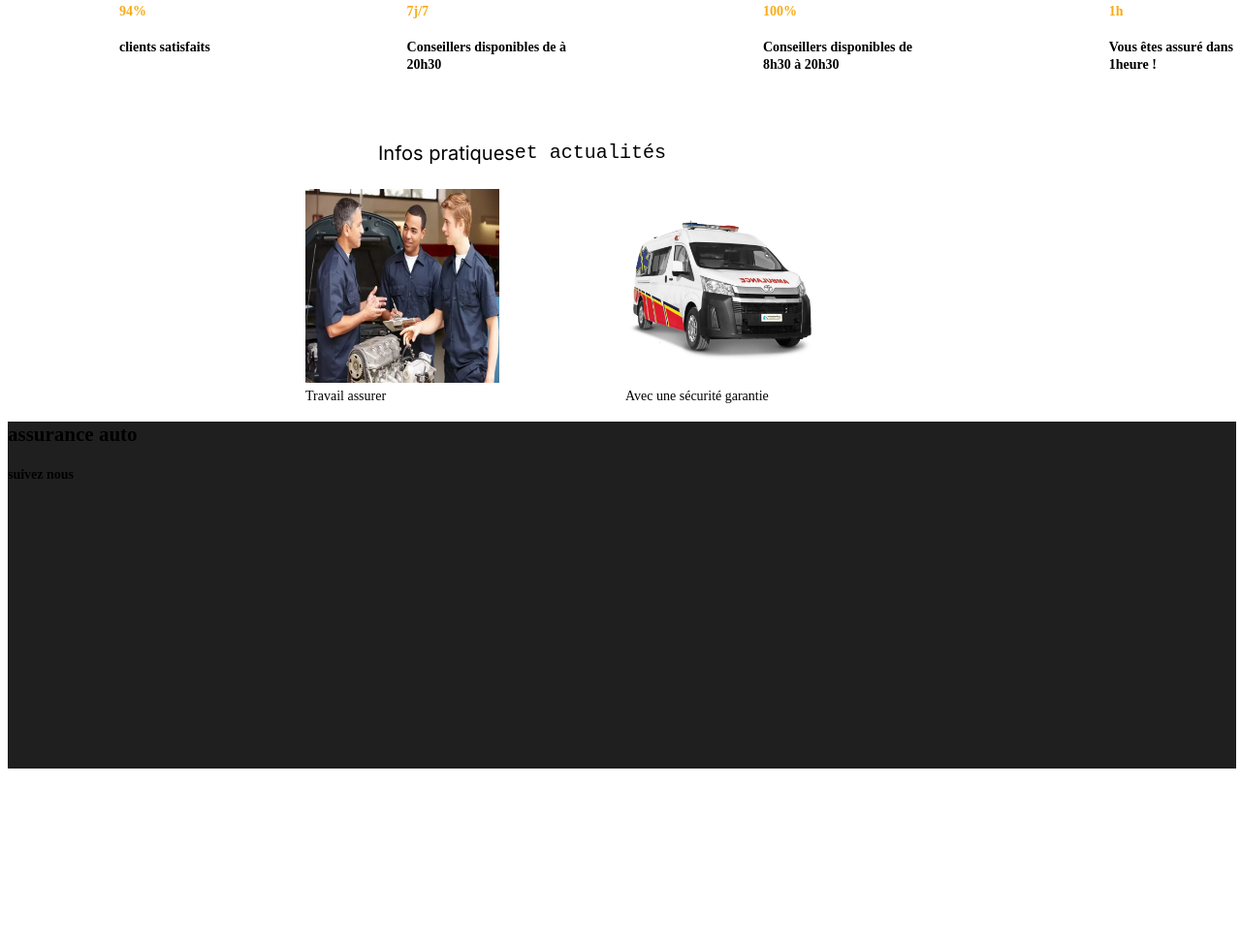
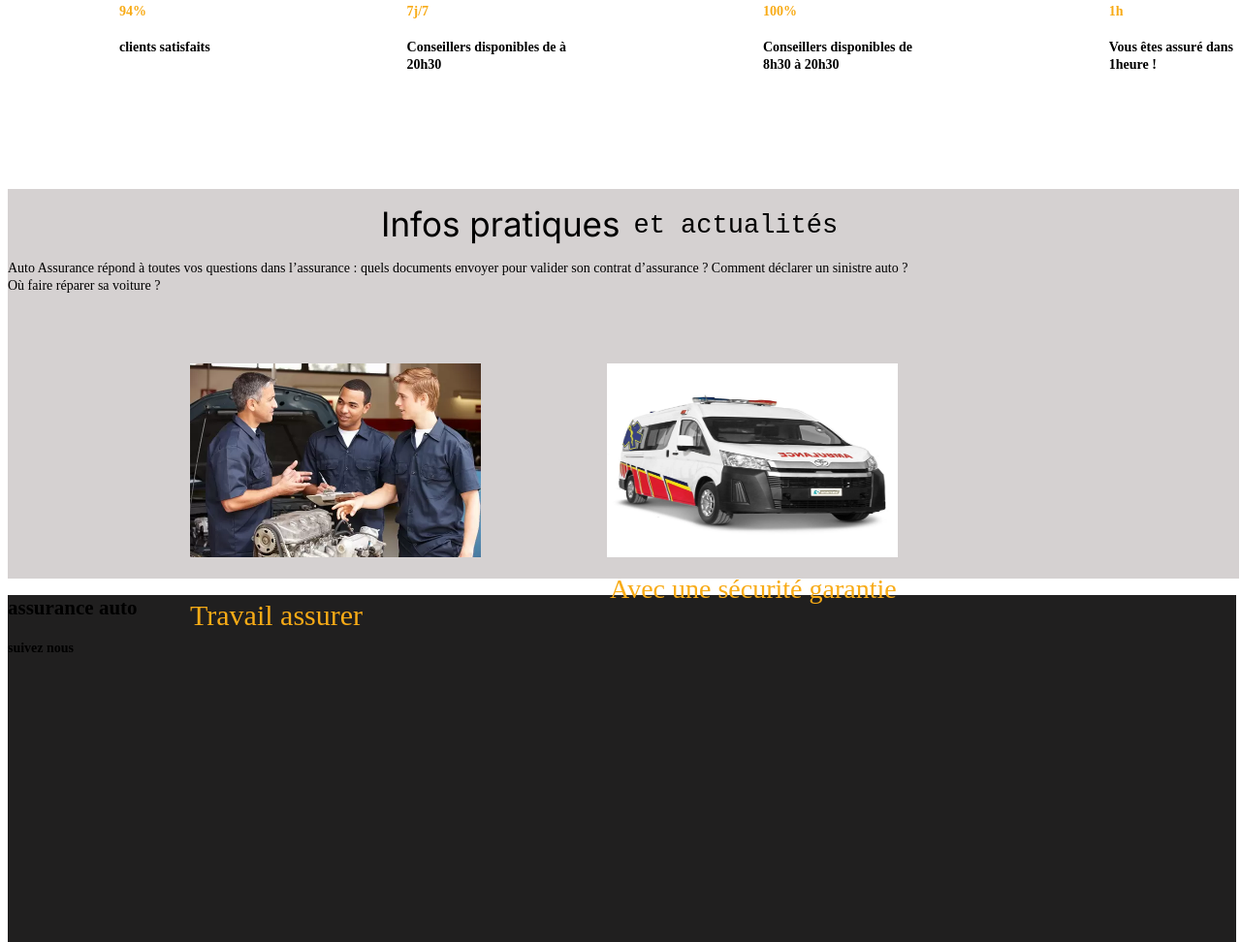
Before and after one commit to Mathurin-kouame/mon_projet1, a plain HTML site: page index.html in a window 1280 px wide. Shown: the part 1423-2395 px from the top of the page at 97% size. Before the commit the page ends 2224 px from the top, so only its background shows below. Drawn offline with nearby package versions, Linux system fonts and the light colour scheme.

Commit message:
ok a demain

```diff
--- a/CSS/style.css
+++ b/CSS/style.css
@@ -314,56 +314,63 @@ body{
     }
 
     #mecanoImg1{
-        margin-left: -320px;
+        margin-left: -442px;
+        height: 223px;
+        margin-top: 56px;
+
     }
+
+    #mecanoImg2{
+       margin-left: 130px;
+       height: 400px;
+       margin-top: 56px;
 
 
 
-    /*.carpImg img{
-        width: 300px;
-        margin-top: -380px;
-        margin-left: 578px;
-       Inter
-
-    }*/
-
-    #mecanoImg2{
-       margin-left: 130px;
     }
     .infos{
         display: flex;
         margin-left: auto;
         margin-right: auto;
+        width: 500px;
 
-        width: 500px;
 
     }
 
     .textegras{
         font-family: Inter;
-        font-size: 20px;
-        margin-top: -50px;
+        font-size: 35px;
+        margin-top: 14px;
     }
 
     .textActu{
-        margin-top: -50px;
-        font-size: 20px;
+        margin-top: 21px;
+        font-size: 27px;
+        padding-left: 14px;
+
+    }
+    .textAsure{
+        margin-top: 35px;
+        font-size: 30px;
+        color: #F8AB16;
+
+    }
+    .textSecurite{
+        font-size: 28px;
+        color: #F8AB16;
+        margin-top: 10px;
+        padding-left: 3px;
+
     }
 
     .number3{
         margin-top: 100px;
+        background: #d5d1d1;
+        height: 402px;
+        width: 1270px;
+
 
     }
-
-
-
-
-
-
-    /*.textSecurite{
-        margin-left: 629px;
-        margin-top: -34px;
-    }*/
 
     footer{
         background: #201f1f;
@@ -371,14 +378,3 @@ body{
         width: 1267px
 
     }
-
-
-
-
-
-
-    /*.footer{
-        background-color: #0e0d0d;
-        width: 100em;
-        height: 30em;
-    }*/
--- a/index.html
+++ b/index.html
@@ -89,17 +89,18 @@
 
     <div class="number3">
       <div class="monTextInfo">
-        <span class="infos"><code class="textegras">Infos pratiques  </code> <code class="textActu"> et actualités</code></span>
+        <span class="infos"><code class="textegras">Infos pratiques</code> <code class="textActu">et actualités</code></span>
       </div>
-
+      <p>Auto Assurance répond à toutes vos questions dans l’assurance : quels documents envoyer pour valider son contrat d’assurance ? Comment déclarer un sinistre auto ?
+        <br> Où faire réparer sa voiture ?</p>
       <div class="title" id="title">
         <div  class="mecanoImg" id="mecanoImg1">
-          <img width="200px" height="200px" src="./img/mécaniciens-en-formation-1.webp"    alt="">
+          <img width="300px"eight="200px" src="./img/mécaniciens-en-formation-1.webp"    alt="">
           <div class="textAsure" >Travail assurer</div>
         </div>
         <div class="mecanoImg" id="mecanoImg2">
-          <img width="200px" height="200px" src="./img/carpentient.webp"   alt="">
-          <div class="textSecurite">Avec une sécurité garantie</div>
+          <img width="300px" height="200px" src="./img/carpentient.webp"   alt="">
+          <div class="textSecurite">Avec une sécurité garantie </div>
         </div>
       </div>
     </div>
```
